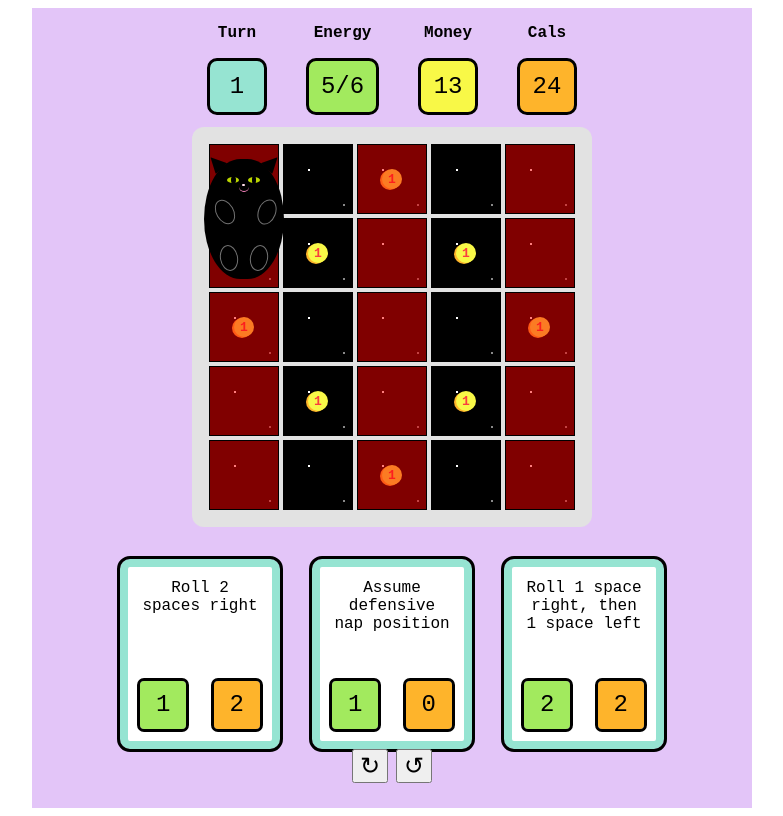
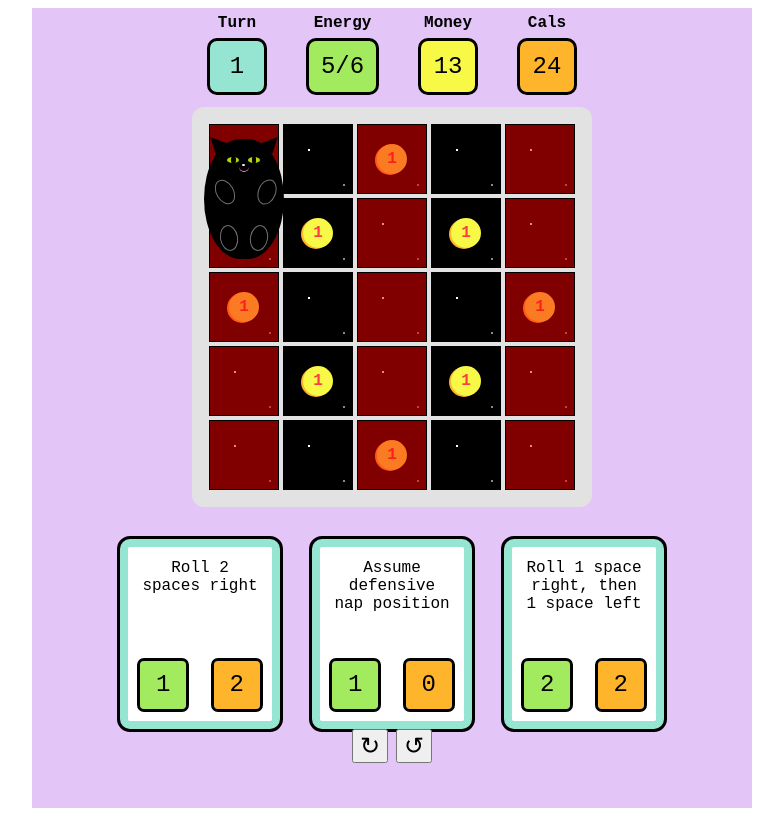
Before and after one commit to bbaustin/void-cat, a website built with Vite: page index.html in a window 1280 px wide. Shown: the whole page, without its empty margins (248-1031 px from the left). Built offline with nearby package versions, Linux system fonts and the light colour scheme.

Commit message:
Small margin change

```diff
--- a/src/style.css
+++ b/src/style.css
@@ -43,6 +43,10 @@ METERS
   min-width: 60px;
   font-size: 16px;
   font-weight: 700;
+}
+
+.meter p {
+  margin: 6px 0;
 }
 
 .meter-number {
@@ -133,8 +137,9 @@ GRID
 }
 
 .coin {
-  width: 20px;
-  height: 20px;
+  width: 30px;
+  height: 30px;
+  font-size: 16px;
   box-shadow: var(--orange) -2px 1px;
   background: var(--yellow);
   color: var(--red);
```
